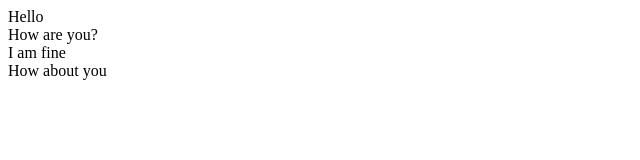
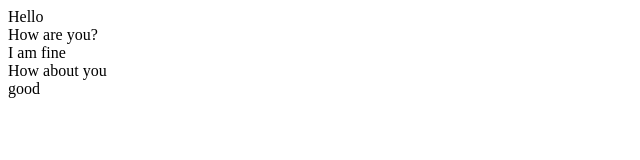
Before and after one commit to nipitpongpan/demo-repo, a plain HTML site: page index.html in a window 1280 px wide. Shown: the full height of the page, 0-640 px from the left. Drawn offline with Linux system fonts and the light colour scheme.

Commit message:
update index readme

```diff
--- a/index.html
+++ b/index.html
@@ -2,3 +2,4 @@
 <div>How are you?</div>
 <div>I am fine</div>
 <div>How about you</div>
+<div>good</div>
```
Also changed, not shown: 1 other file.
